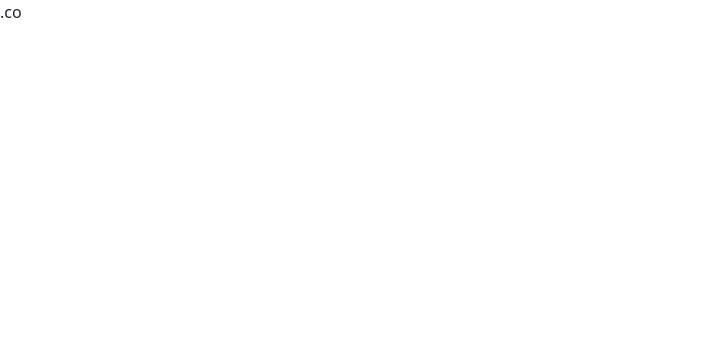
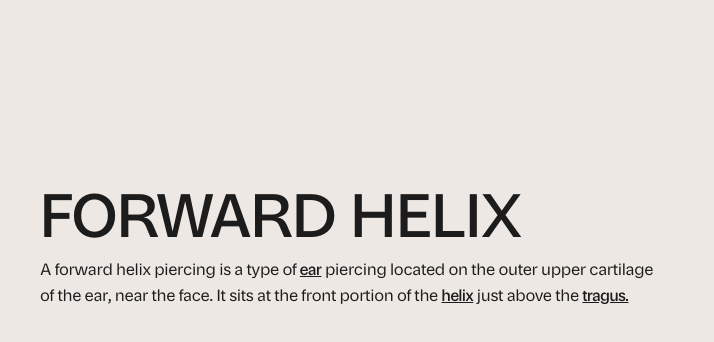
Before and after one commit to varsha-chudasama/Rhokea, a website: page public/category-page-without-filter.html in a window 1280 px wide. Shown: the whole page, without its empty margins (0-714 px from the left). Drawn offline with nearby package versions, Linux system fonts and the light colour scheme.

Commit message:
color changes

```diff
--- a/public/category-page-without-filter.html
+++ b/public/category-page-without-filter.html
@@ -15,9 +15,18 @@
 
 <body>
     <main>
+        <div class="dpt-185"></div>
 
         <section class="category-content-section">
-            .co
+            <div class="container">
+                <div class="col-7 pe-5">
+                    <div class="para-med font60 leading62 text-1C1C1C dmb-10">FORWARD HELIX</div>
+                    <div class="para-reg font16 leading26 space-0_32 text-1C1C1C content-dec pe-4 dmb-20">A forward helix piercing
+                        is a type of <a href="">ear</a> piercing located on the outer upper cartilage of the ear, near
+                        the face. It sits at the front portion of the <a href="">helix</a> just above the <a
+                            href="">tragus.</a></div>
+                </div>
+            </div>
         </section>
 
     </main>
--- a/src/scss/common/_fonts.scss
+++ b/src/scss/common/_fonts.scss
@@ -1,8 +1,3 @@
-// @font-face {
-//     font-family: "IBM Plex Sans";
-//     src: url('/wp-content/themes/canada/assets/font/IBM Plex Sans.ttf') format('truetype');
-//     font-style: normal;
-// }
 @font-face {
     font-family: "parabolicatest-bold";
     src: url("../../../public/assets/fonts/parabolicatest-bold.otf") format('opentype');
--- a/src/scss/common/_global.scss
+++ b/src/scss/common/_global.scss
@@ -20,6 +20,7 @@ p {
 
 body {
   overflow-x: hidden;
+  background-color: $color-EDE8E3;
 }
 
 button:focus {
--- a/src/scss/main.scss
+++ b/src/scss/main.scss
@@ -45,3 +45,4 @@ $grid-breakpoints: (
 @import "layouts/_pages";
 // pages css
 @import "pages/_home";
+@import "pages/_category";
--- /dev/null
+++ b/src/scss/pages/_category.scss
@@ -0,0 +1,8 @@
+.category-content-section {
+    .content-dec {
+        a {
+            font-family: "parabolicatest-medium";
+            color: $color-1C1C1C;
+        }
+    }
+}
```
Also changed, not shown: public/assets/css/main.css, 1 other file.
